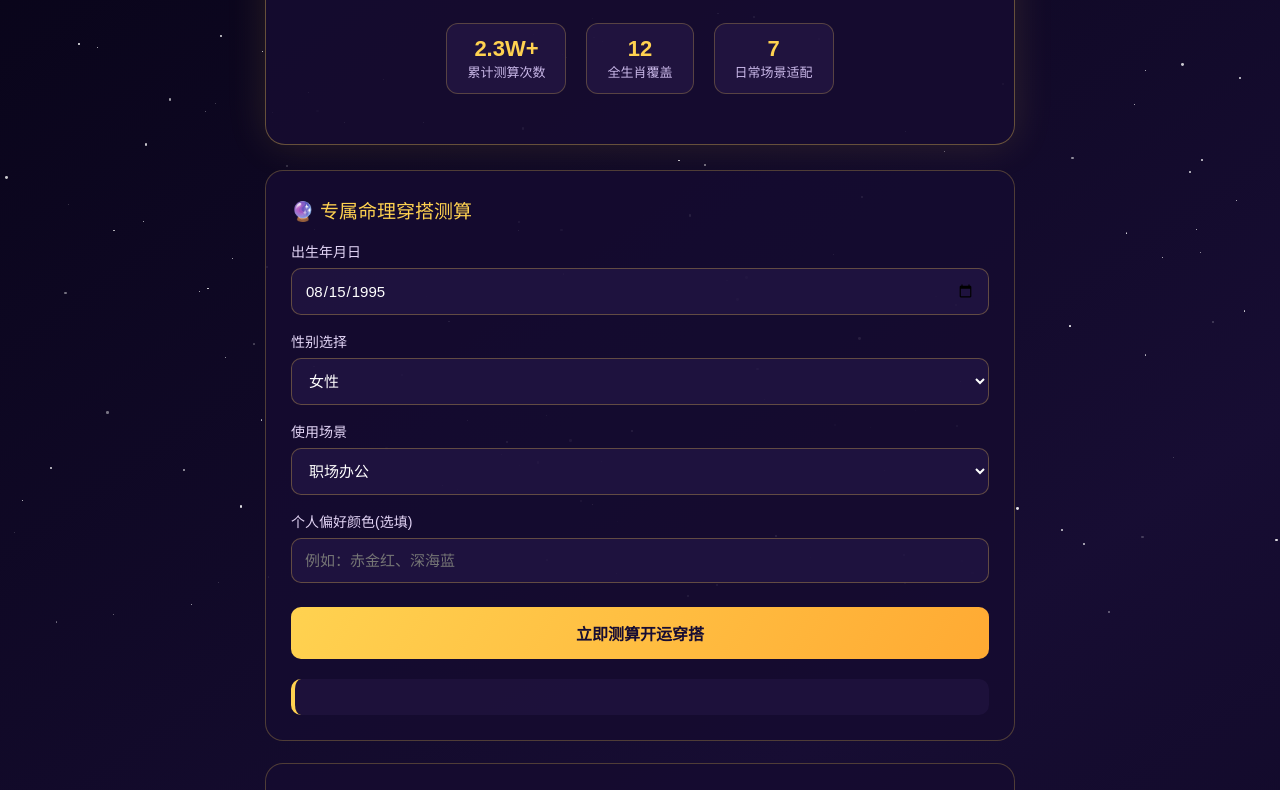
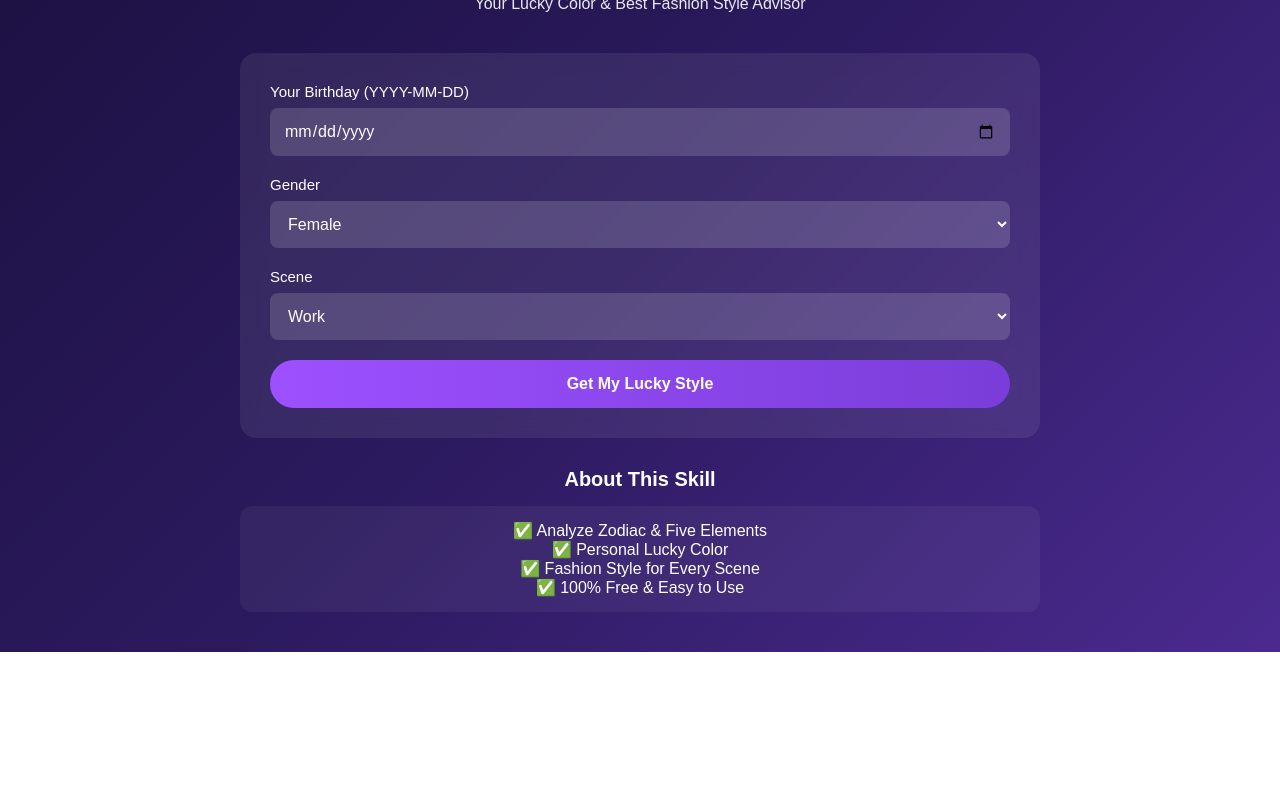
Before and after one commit to solozhangxiru/fengshui_skill_api, a website: page index.html in a window 1280 px wide. Shown: the part 151-941 px from the top of the page. After the commit the page ends 803 px from the top, so only its background shows below. Drawn offline with Linux system fonts and the light colour scheme.

Commit message:
Update index.html

```diff
--- a/index.html
+++ b/index.html
@@ -1,177 +1,160 @@
 <!DOCTYPE html>
-<html lang="zh-CN">
+<html lang="en">
 <head>
     <meta charset="UTF-8">
     <meta name="viewport" content="width=device-width, initial-scale=1.0">
-    <title>五行生肖穿搭命理Skill | 开源AI测算工具</title>
-<link rel="icon" type="image/png" href="https://github.com/solozhangxiru/fengshui_skill_api/blob/main/%E5%A4%B4%E5%83%8F.png?raw=true">
+    <title>Wuxing Zodiac Fashion - Lucky Style & Fortune</title>
+    <link rel="icon" type="image/png" href="https://raw.githubusercontent.com/solozhangxiru/fengshui_skill_api/main/%E5%A4%B4%E5%83%8F.png">
     <style>
-        *{margin:0;padding:0;box-sizing:border-box;font-family:"Microsoft YaHei",sans-serif}
-        body{background:linear-gradient(145deg,#080418,#170d33,#080418);min-height:100vh;color:#f0e8ff;position:relative;overflow-x:hidden;padding:20px 15px}
-        .star-bg{position:fixed;top:0;left:0;width:100%;height:100%;pointer-events:none;z-index:0}
-        .star{position:absolute;background:#fff;border-radius:50%;animation:twinkle 3s infinite ease-in-out}
-        @keyframes twinkle{0%,100%{opacity:0.2}50%{opacity:0.9}}
-        .container{max-width:750px;margin:0 auto;position:relative;z-index:1}
-        .head-banner{background:rgba(22,12,48,0.92);border:1px solid rgba(255,210,80,0.35);border-radius:20px;padding:30px 25px;text-align:center;margin-bottom:25px;box-shadow:0 0 40px rgba(255,210,80,0.12)}
-        .head-banner h1{color:#ffd250;font-size:28px;margin-bottom:12px;text-shadow:0 0 12px rgba(255,210,80,0.4)}
-        .head-banner .desc{color:#d8c8f0;font-size:15px;line-height:1.7}
-        .data-card{display:flex;justify-content:center;gap:20px;margin:20px 0;flex-wrap:wrap}
-        .data-item{background:rgba(35,22,68,0.8);padding:12px 20px;border-radius:12px;border:1px solid rgba(255,210,80,0.25)}
-        .data-num{color:#ffd250;font-size:22px;font-weight:bold}
-        .data-text{font-size:13px;color:#c9b8e8}
-        .module-card{background:rgba(22,12,48,0.9);border:1px solid rgba(255,210,80,0.25);border-radius:18px;padding:25px;margin-bottom:22px}
-        .module-title{color:#ffd250;font-size:19px;margin-bottom:18px;display:flex;align-items:center;gap:8px}
-        .form-item{margin-bottom:16px}
-        label{display:block;margin-bottom:7px;color:#e2d4f5;font-size:14px}
-        input,select{width:100%;padding:13px;border-radius:10px;border:1px solid rgba(255,210,80,0.3);background:rgba(35,22,68,0.75);color:#fff;font-size:15px}
-        .btn-sub{width:100%;padding:14px;background:linear-gradient(120deg,#ffd250,#ffaa33);color:#170d33;border:none;border-radius:10px;font-size:16px;font-weight:bold;cursor:pointer;transition:0.3s;margin-top:8px}
-        .btn-sub:hover{transform:translateY(-2px);box-shadow:0 5px 18px rgba(255,210,80,0.3)}
-        .result-box{margin-top:20px;padding:18px;background:rgba(35,22,68,0.6);border-radius:10px;border-left:4px solid #ffd250}
-        .result-line{margin:9px 0;line-height:1.7;color:#e8e0f8}
-        table{width:100%;border-collapse:collapse;margin-top:10px}
-        th,td{border:1px solid rgba(255,210,80,0.2);padding:9px;text-align:center;font-size:14px}
-        th{color:#ffd250}
-        .faq-item{margin:12px 0;padding:10px;border-bottom:1px dashed rgba(255,210,80,0.18)}
-        .faq-q{color:#ffd250;margin-bottom:5px}
-        .faq-a{color:#d8c8f0;font-size:14px}
-        .footer-info{text-align:center;margin-top:35px;padding:15px;font-size:13px;color:#a898d0;line-height:1.6}
+        * {
+            margin: 0;
+            padding: 0;
+            box-sizing: border-box;
+            font-family: 'Arial', sans-serif;
+        }
+
+        body {
+            background: linear-gradient(135deg, #1a103f, #2c1a5f, #4a2a8f);
+            color: white;
+            min-height: 100vh;
+            padding: 20px;
+        }
+
+        .container {
+            max-width: 800px;
+            margin: 0 auto;
+            text-align: center;
+        }
+
+        .logo {
+            width: 60px;
+            height: 60px;
+            margin-bottom: 15px;
+        }
+
+        h1 {
+            font-size: 32px;
+            margin-bottom: 10px;
+            color: #f0e6ff;
+        }
+
+        .subtitle {
+            font-size: 16px;
+            opacity: 0.9;
+            margin-bottom: 40px;
+        }
+
+        .form-box {
+            background: rgba(255,255,255,0.08);
+            padding: 30px;
+            border-radius: 16px;
+            margin-bottom: 30px;
+            backdrop-filter: blur(10px);
+        }
+
+        .form-group {
+            margin-bottom: 20px;
+        }
+
+        label {
+            display: block;
+            margin-bottom: 8px;
+            font-size: 15px;
+            text-align: left;
+        }
+
+        input, select {
+            width: 100%;
+            padding: 14px;
+            border-radius: 8px;
+            border: none;
+            background: rgba(255,255,255,0.15);
+            color: white;
+            font-size: 16px;
+        }
+
+        button {
+            background: linear-gradient(90deg, #9d50ff, #7a3dd9);
+            color: white;
+            border: none;
+            padding: 15px 30px;
+            border-radius: 50px;
+            font-size: 16px;
+            cursor: pointer;
+            width: 100%;
+            font-weight: bold;
+        }
+
+        .result {
+            background: rgba(255,255,255,0.07);
+            padding: 25px;
+            border-radius: 14px;
+            text-align: left;
+            line-height: 1.7;
+        }
+
+        .section-title {
+            font-size: 20px;
+            margin: 30px 0 15px;
+        }
+
+        .info-table {
+            width: 100%;
+            background: rgba(255,255,255,0.05);
+            border-radius: 12px;
+            padding: 15px;
+            margin-bottom: 20px;
+        }
     </style>
 </head>
 <body>
-    <div class="star-bg" id="starBg"></div>
     <div class="container">
-        <div class="head-banner">
-            <h1>五行生肖穿搭命理Skill</h1>
-            <p class="desc">开源AI测算工具 | 融合生肖星座五行命理<br>定制专属穿搭风格，测算每日开运运势，免费永久使用</p>
-            <div class="data-card">
-                <div class="data-item"><div class="data-num">2.3W+</div><div class="data-text">累计测算次数</div></div>
-                <div class="data-item"><div class="data-num">12</div><div class="data-text">全生肖覆盖</div></div>
-                <div class="data-item"><div class="data-num">7</div><div class="data-text">日常场景适配</div></div>
+        <img class="logo" src="https://raw.githubusercontent.com/solozhangxiru/fengshui_skill_api/main/%E5%A4%B4%E5%83%8F.png" alt="Logo">
+        <h1>Wuxing Zodiac Fashion</h1>
+        <p class="subtitle">Your Lucky Color & Best Fashion Style Advisor</p>
+
+        <div class="form-box">
+            <div class="form-group">
+                <label>Your Birthday (YYYY-MM-DD)</label>
+                <input type="date" id="birthDate">
             </div>
+            <div class="form-group">
+                <label>Gender</label>
+                <select id="gender">
+                    <option value="female">Female</option>
+                    <option value="male">Male</option>
+                </select>
+            </div>
+            <div class="form-group">
+                <label>Scene</label>
+                <select id="scene">
+                    <option value="work">Work</option>
+                    <option value="date">Date</option>
+                    <option value="casual">Casual</option>
+                    <option value="party">Party</option>
+                    <option value="sport">Sport</option>
+                    <option value="formal">Formal</option>
+                    <option value="festival">Festival</option>
+                </select>
+            </div>
+            <button>Get My Lucky Style</button>
         </div>
 
-        <div class="module-card">
-            <div class="module-title">🔮 专属命理穿搭测算</div>
-            <div class="form-item">
-                <label>出生年月日</label>
-                <input type="date" id="birthDay" value="1995-08-15">
-            </div>
-            <div class="form-item">
-                <label>性别选择</label>
-                <select id="userSex">
-                    <option value="女">女性</option>
-                    <option value="男">男性</option>
-                </select>
-            </div>
-            <div class="form-item">
-                <label>使用场景</label>
-                <select id="useScene">
-                    <option value="职场">职场办公</option>
-                    <option value="约会">休闲约会</option>
-                    <option value="日常">居家日常</option>
-                    <option value="正式场合">商务正式</option>
-                    <option value="运动">户外运动</option>
-                    <option value="派对">聚会派对</option>
-                    <option value="节日">节日出行</option>
-                </select>
-            </div>
-            <div class="form-item">
-                <label>个人偏好颜色(选填)</label>
-                <input type="text" id="likeColor" placeholder="例如：赤金红、深海蓝">
-            </div>
-            <button class="btn-sub" onclick="calcStyle()">立即测算开运穿搭</button>
-            <div id="resultArea" class="result-box"></div>
+        <div class="result" id="result" style="display:none;">
+            <h3>Your Result</h3>
+            <p>Zodiac: <span id="zodiac"></span></p>
+            <p>Element (Wuxing): <span id="wuxing"></span></p>
+            <p>Lucky Color: <span id="color"></span></p>
+            <p>Best Style: <span id="style"></span></p>
         </div>
 
-        <div class="module-card">
-            <div class="module-title">📖 十二生肖五行速查手册</div>
-            <table>
-                <tr><th>生肖</th><th>对应五行</th><th>核心幸运色</th></tr>
-                <tr><td>鼠</td><td>水</td><td>藏青、纯白、鎏金</td></tr>
-                <tr><td>牛</td><td>土</td><td>焦糖、暖黄、暗红</td></tr>
-                <tr><td>虎</td><td>木</td><td>青绿、墨绿、浅蓝</td></tr>
-                <tr><td>兔</td><td>木</td><td>薄荷绿、柔粉、青蓝</td></tr>
-                <tr><td>龙</td><td>土</td><td>琥珀、金黄、枣红</td></tr>
-                <tr><td>蛇</td><td>火</td><td>赤红、紫金、暖橙</td></tr>
-                <tr><td>马</td><td>火</td><td>烈焰红、香槟金</td></tr>
-                <tr><td>羊</td><td>土</td><td>驼色、米黄、绛紫</td></tr>
-                <tr><td>猴</td><td>金</td><td>白银、米金、浅咖</td></tr>
-                <tr><td>鸡</td><td>金</td><td>亮白、鎏金、浅黄</td></tr>
-                <tr><td>狗</td><td>土</td><td>土黄、棕红、暗金</td></tr>
-                <tr><td>猪</td><td>水</td><td>墨蓝、玄黑、珍珠白</td></tr>
-            </table>
-        </div>
-
-        <div class="module-card">
-            <div class="module-title">❓ 常见使用问题</div>
-            <div class="faq-item">
-                <div class="faq-q">工具使用收费吗？</div>
-                <div class="faq-a">全程免费开源，无隐藏扣费，个人与非商用均可自由使用</div>
-            </div>
-            <div class="faq-item">
-                <div class="faq-q">测算结果可以参考穿搭吗？</div>
-                <div class="faq-a">基于传统民俗五行文化生成穿搭建议，仅供风格参考娱乐</div>
-            </div>
-            <div class="faq-item">
-                <div class="faq-q">支持AI客户端安装使用吗？</div>
-                <div class="faq-a">已适配标准Skill格式，可一键安装至主流AI助手客户端</div>
-            </div>
-        </div>
-
-        <div class="footer-info">
-            五行生肖穿搭命理Skill V1.0 开源项目<br>
-            对标AI Skill生态打造 | 致力打造高口碑命理测算工具<br>
-            民俗文化仅供娱乐，生活运势依托自身努力
+        <h2 class="section-title">About This Skill</h2>
+        <div class="info-table">
+            <p>✅ Analyze Zodiac & Five Elements</p>
+            <p>✅ Personal Lucky Color</p>
+            <p>✅ Fashion Style for Every Scene</p>
+            <p>✅ 100% Free & Easy to Use</p>
         </div>
     </div>
-
-    <script>
-        function createStar(){
-            const bg=document.getElementById("starBg");
-            for(let i=0;i<180;i++){
-                let star=document.createElement("div");
-                star.className="star";
-                star.style.left=Math.random()*100+"%";
-                star.style.top=Math.random()*100+"%";
-                let s=Math.random()*2.5+0.5;
-                star.style.width=s+"px";
-                star.style.height=s+"px";
-                star.style.animationDelay=Math.random()*2+"s";
-                bg.appendChild(star);
-            }
-        }
-        createStar();
-
-        const apiUrl="https://fengshui-skill-api.vercel.app/api/index.js";
-        async function calcStyle(){
-            let birth=document.getElementById("birthDay").value;
-            let sex=document.getElementById("userSex").value;
-            let scene=document.getElementById("useScene").value;
-            let color=document.getElementById("likeColor").value;
-            let resDom=document.getElementById("resultArea");
-            if(!birth||!sex||!scene){
-                resDom.innerHTML="<div class='result-line' style='color:#ff7777'>请完善必填信息后再测算</div>";
-                return;
-            }
-            resDom.innerHTML="<div class='result-line'>正在解析命理数据，请稍候...</div>";
-            let params=new URLSearchParams({birthDate:birth,gender:sex,scene:scene,colorPreference:color});
-            try{
-                let resp=await fetch(`${apiUrl}?${params}`);
-                if(!resp.ok)throw new Error("接口请求异常");
-                let data=await resp.json();
-                resDom.innerHTML=`
-                    <div class="result-line"><strong>对应生肖：</strong>${data.zodiacAnimal}</div>
-                    <div class="result-line"><strong>本命星座：</strong>${data.zodiacSign}</div>
-                    <div class="result-line"><strong>核心五行属性：</strong>${data.fiveElements}</div>
-                    <div class="result-line"><strong>场景推荐穿搭色：</strong>${data.suggestions.recommendedColor}</div>
-                    <div class="result-line"><strong>专属穿搭方案：</strong>${data.suggestions.outfitAdvice}</div>
-                    <div class="result-line"><strong>五行开运小贴士：</strong>${data.suggestions.fiveElementsTip}</div>
-                    <div class="result-line"><strong>全套专属幸运色：</strong>${data.suggestions.luckyColors.join("、")}</div>
-                `;
-            }catch(err){
-                resDom.innerHTML=`<div class='result-line' style='color:#ff7777'>测算失败：${err.message}</div>`;
-            }
-        }
-    </script>
 </body>
 </html>
```
